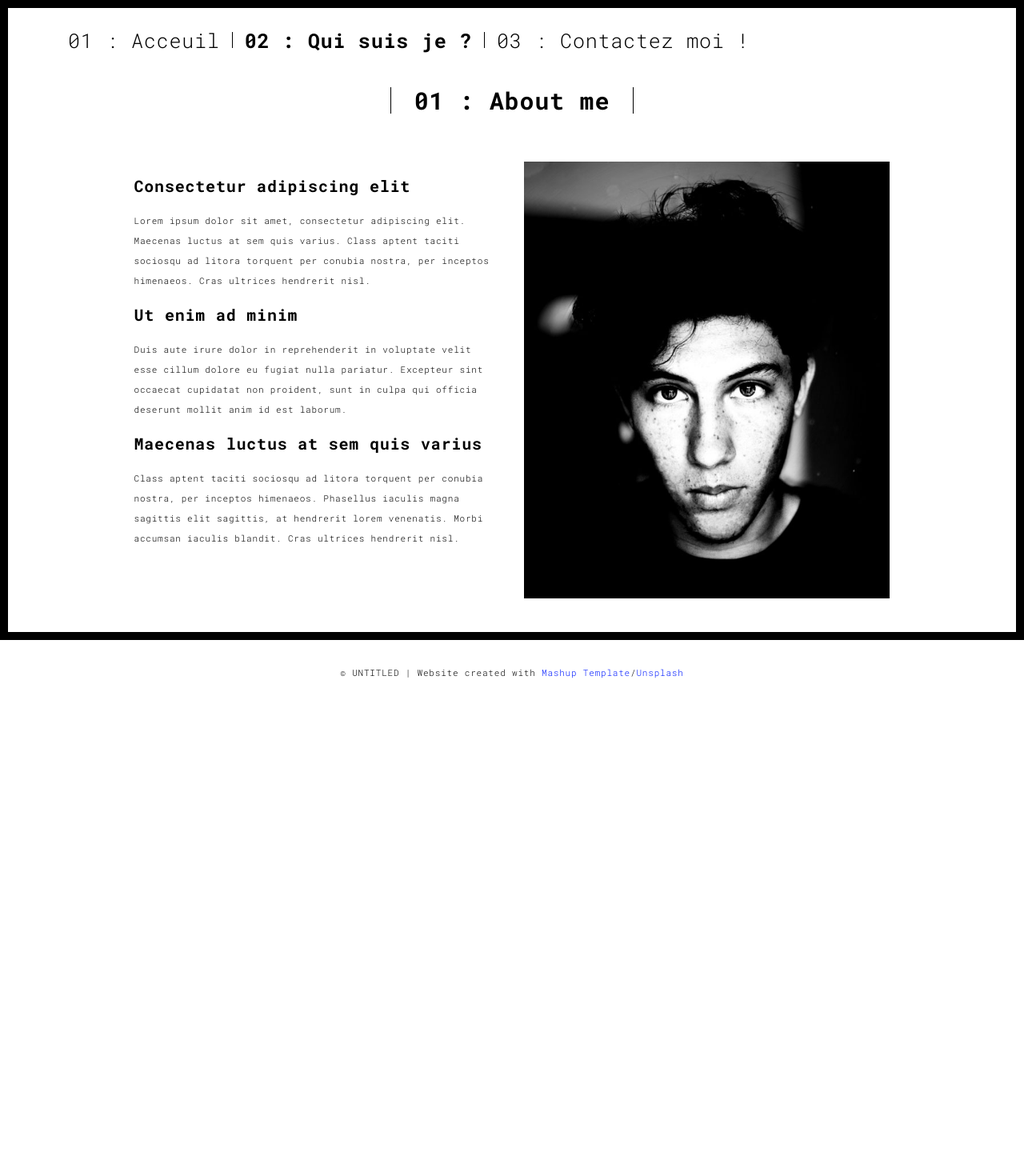
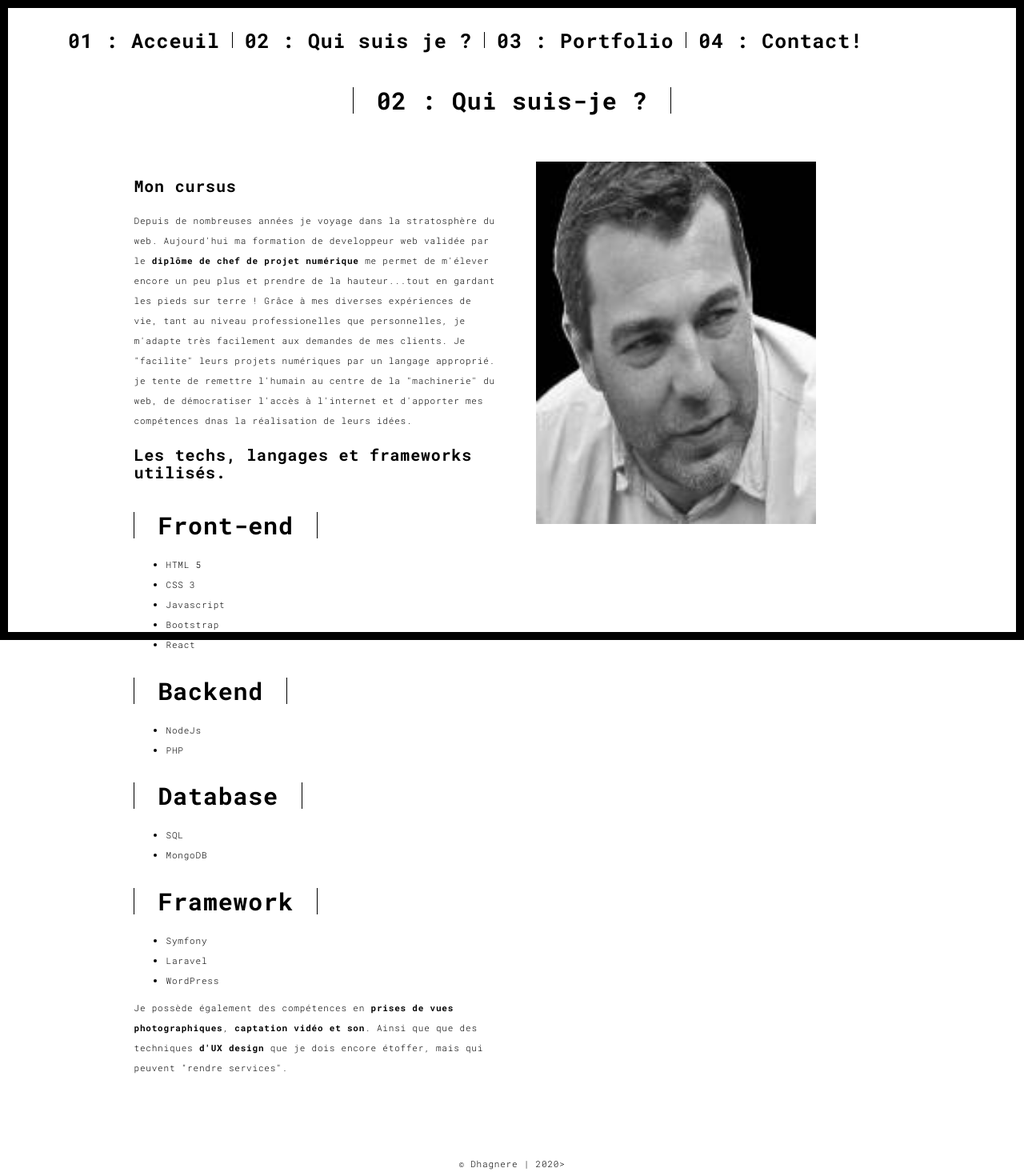
Before and after one commit to dhagnere/landing.io, a plain HTML site: page about.html in a window 1280 px wide. Shown: the whole page at 80% size. Before the commit the page ends 878 px from the top, so only its background shows below. Drawn offline with Linux system fonts and the light colour scheme.

Commit message:
Adding about Page

```diff
--- a/about.html
+++ b/about.html
@@ -41,11 +41,10 @@
           <ul class="nav navbar-nav ">
             <li><a href="./index.html" title="">01 : Acceuil</a></li>
             <li><a href="./about.html" title="">02 : Qui suis je ?</a></li>
-            <li><a href="./contact.html" title="">03 : Contactez moi !</a></li>
+            <li><a href="./portfolio.html" title="">03 : Portfolio</a></li>
+            <li><a href="./contact.html" title="">04 : Contact!</a></li>
           </ul>
         </div>
-
-
       </div>
     </div>
   </nav>
@@ -56,32 +55,55 @@
       <div class="row">
         <div class="col-xs-12">
           <div class="section-container-spacer text-center">
-            <h1 class="h2">01 : About me</h1>
+            <h1 class="h2">02 : Qui suis-je ?</h1>
           </div>
 
           <div class="row">
             <div class="col-md-10 col-md-offset-1">
               <div class="row">
                 <div class="col-xs-12 col-md-6">
-                  <h3>Consectetur adipiscing elit</h3>
-                  <p>Lorem ipsum dolor sit amet, consectetur adipiscing elit. Maecenas luctus at sem quis varius.
-                  Class aptent taciti sociosqu ad litora torquent per conubia nostra, per inceptos himenaeos. Cras ultrices hendrerit nisl.</p>
-                  <h3>Ut enim ad minim </h3>
-                  <p>Duis aute irure dolor in reprehenderit in voluptate velit esse
-                  cillum dolore eu fugiat nulla pariatur. Excepteur sint occaecat cupidatat non
-                  proident, sunt in culpa qui officia deserunt mollit anim id est laborum.
-                  <h3>Maecenas luctus at sem quis varius</h3>
+                  <h3>Mon cursus</h3>
+                  <p>Depuis de nombreuses années je voyage dans la stratosphère du web. Aujourd'hui ma formation de developpeur web validée par le <strong>diplôme de chef de projet numérique</strong> me permet de m'élever encore un peu plus et prendre de la hauteur...tout en gardant les pieds sur terre !
+                  Grâce  à mes diverses expériences de vie, tant au niveau professionelles que personnelles, je m'adapte très facilement aux demandes de mes clients. Je "facilite" leurs projets numériques par un langage approprié. je tente de remettre l'humain au centre de la "machinerie" du web, de démocratiser l'accès à l'internet et d'apporter mes compétences dnas la réalisation de leurs idées. </p>
+                  <h3>Les techs, langages et frameworks utilisés.</h3>
+                  <h2>Front-end</h2>
+                  <ul>
+                    <li>HTML 5</li>
+                    <li>CSS 3</li>
+                    <li>Javascript</li>
+                    <li>Bootstrap</li>
+                    <li>React</li>
+                  </ul>
+
+                  <h2>Backend</h2>
+                  <ul>
+                    <li>NodeJs</li>
+                    <li>PHP</li>
+                  </ul>
+
+                  <h2>Database</h2>
+                  <ul>
+                    <li>SQL</li>
+                    <li>MongoDB</li>
+                  </ul>
+
+                  <h2>Framework</h2>
+                  <ul>
+                    <li>Symfony</li>
+                    <li>Laravel</li>
+                    <li>WordPress</li>
+                  </ul>
                   <p>
-                  Class aptent taciti sociosqu ad litora torquent per conubia nostra, per inceptos himenaeos. Phasellus iaculis magna sagittis elit sagittis, at hendrerit lorem venenatis. Morbi accumsan iaculis blandit. Cras ultrices hendrerit nisl.</p>
+                    Je possède également des compétences en <strong>prises de vues photographiques</strong>, <strong>captation vidéo et son</strong>. Ainsi que que des techniques <strong>d'UX design</strong> que je dois encore étoffer, mais qui peuvent "rendre services".
+                 </p>
+
                 </div>
                 <div class="col-xs-12 col-md-6">
-                  <img src="./assets/images/profil.jpg" class="img-responsive" alt="">
+                  <img class="moi"src="./assets/images/moi-removebg-preview.jpg" class="img-responsive" alt="">
                 </div>
               </div>
             </div>
           </div>
-
-
        </div>
       </div>
     </div>
@@ -92,7 +114,7 @@
   <div class="container">
     <div class="row">
       <div class="col-xs-12">
-        <p>© UNTITLED | Website created with <a href="http://www.mashup-template.com/" title="Create website with free html template">Mashup Template</a>/<a href="https://www.unsplash.com/" title="Beautiful Free Images">Unsplash</a></p>
+        <p>© Dhagnere | 2020></p>
       </div>
     </div>
   </div>
@@ -119,5 +141,4 @@
 
 --><script type="text/javascript" src="./assets/js/main.70a66962.js"></script>
 </body>
-
 </html>
--- a/assets/css/styles.css
+++ b/assets/css/styles.css
@@ -1,7 +1,31 @@
 .nav>li>a {
-  font-size: 2.5rem;
+  font-size:2.5rem;
+  color: darkgrey;
+  font-weight: 900;
 }
 
+.text-content{
+  text-align: center;
+}
+
+#typed {
+  font-size: 5rem;
+  color: rgb(226, 112, 45);
+
+}
+
+.btn-contact{
+  background-color: rgb(226, 112, 45);
+  font-size: 1.5rem;
+  color: white;
+  border-radius: 25px;
+  border: 3px solid rgb(226, 112, 45);
+}
+
+.moi{
+  width: 350px;
+  margin-left: 15px;
+}
 /* ----------- iPhone 4 and 4S ----------- */
 
 /* Portrait and Landscape */
@@ -9,7 +33,7 @@
   and (min-device-width: 320px)
   and (max-device-width: 480px)
   and (-webkit-min-device-pixel-ratio: 2) {
-    .hero-full-wrapper{
+    .text-content{
       font-size: 0.8rem;
 
 }
@@ -20,7 +44,7 @@
   and (max-device-width: 480px)
   and (-webkit-min-device-pixel-ratio: 2)
   and (orientation: portrait) {
-    .hero-full-wrapper{
+    .text-content{
       font-size: 0.8rem;
 }
 
@@ -30,7 +54,7 @@
   and (max-device-width: 480px)
   and (-webkit-min-device-pixel-ratio: 2)
   and (orientation: landscape) {
-    .hero-full-wrapper{
+    .text-content{
       font-size: 0.8rem;
 
 }
@@ -42,7 +66,7 @@
   and (min-device-width: 320px)
   and (max-device-width: 568px)
   and (-webkit-min-device-pixel-ratio: 2) {
-    .hero-full-wrapper{
+    .text-content{
       font-size: 0.8rem;
 
 }
@@ -127,7 +151,7 @@
   and (min-device-width: 375px)
   and (max-device-width: 812px)
   and (-webkit-min-device-pixel-ratio: 3) {
-    .hero-full-wrapper .text-content{
+    .text-content{
       font-size: 0.8rem;
 }
 
@@ -137,9 +161,8 @@
   and (max-device-width: 812px)
   and (-webkit-min-device-pixel-ratio: 3)
   and (orientation: portrait) {
-    .hero-full-wrapper{
+    .text-content{
       font-size: 0.8rem;
-    }
 
 }
 
```
Also changed, not shown: index.html (+19 -3 lines), assets/images/moi-removebg-preview (1).png (added), assets/images/moi-removebg-preview.jpg (added).
